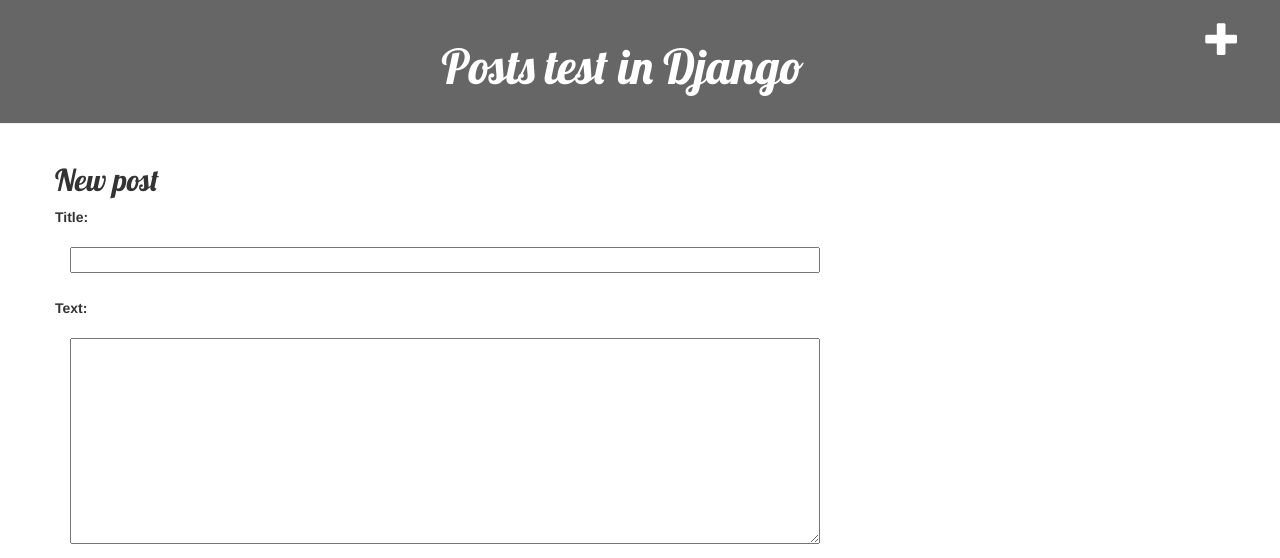
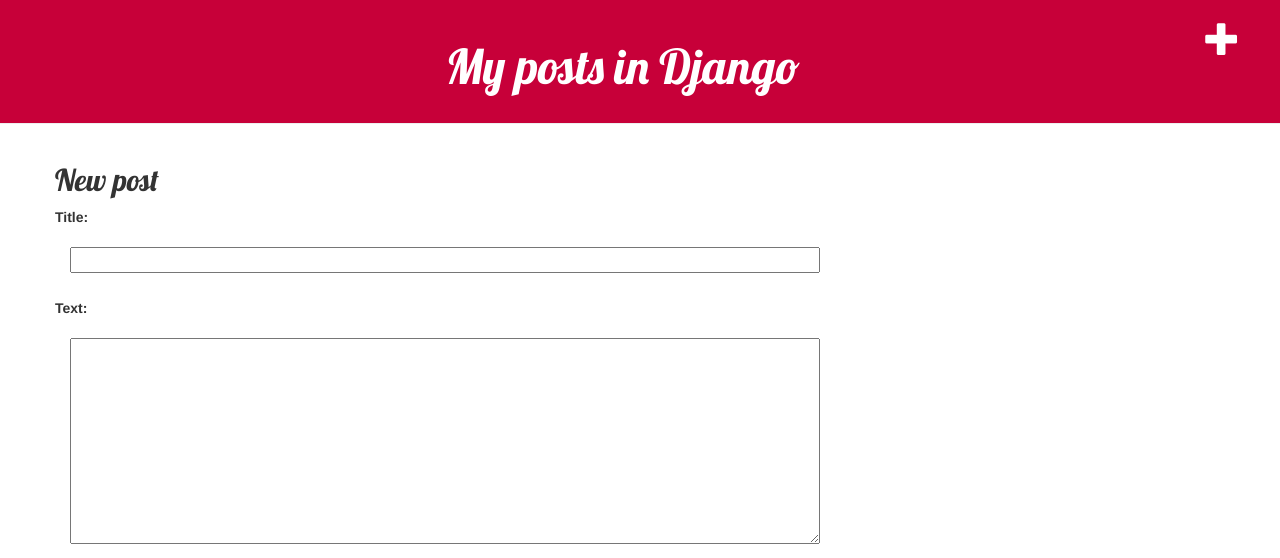
Before and after one commit to radiccimateoo/my-first-blog, a Django app: page /post/new in a window 1280 px wide. Shown: the top 558 px of the page. Run offline with Django 3.2, Linux system fonts and the light colour scheme; some libraries are stand-ins or nearby versions.

Commit message:
Ultima actualizacion

```diff
--- a/blog/static/css/blog.css
+++ b/blog/static/css/blog.css
@@ -4,7 +4,7 @@
 }
 
 .page-header {
-    background-color: #666666;
+    background-color: #C70039 ;
     margin-top: 0;
     padding: 20px 20px 20px 40px;
 }
@@ -35,7 +35,7 @@
 .post-form textarea, .post-form input {
     width: 100%;
     margin: 15px;
-    transition: .4s;
+    transition: .3s;
 }
 
 .post-form textarea:hover, .post-form input:hover {
@@ -55,7 +55,7 @@
 }
 
 .post:hover {
-    background-color: #666;
+    background-color: #DC5252;
     color: #fff;
     border-radius: 5px;
     padding: 20px;
--- a/blog/templates/blog/base.html
+++ b/blog/templates/blog/base.html
@@ -10,7 +10,7 @@
     <body>
         <div class="page-header">
             <a href="{% url 'post_new' %}" class="top-menu"><span class="glyphicon glyphicon-plus"></span></a>
-            <h1><a href="/">Posts test in Django</a></h1>
+            <h1><a href="/">My posts in Django</a></h1>
         </div>
         <div class="content container">
             <div class="row">
--- a/blog/templates/blog/post_detail.html
+++ b/blog/templates/blog/post_detail.html
@@ -12,8 +12,8 @@
         {% if user.is_authenticated %}
         <a class="btn btn-default" href="{% url 'post_edit' pk=post.pk %}"><span class="glyphicon glyphicon-pencil"></span></a>
         {% endif %}
+        <h2>{{ post.title }}</h2>
 
-        <h2>{{ post.title }}</h2>
         <p>{{ post.text|linebreaksbr }}</p>
     </div>
 {% endblock %}
```
